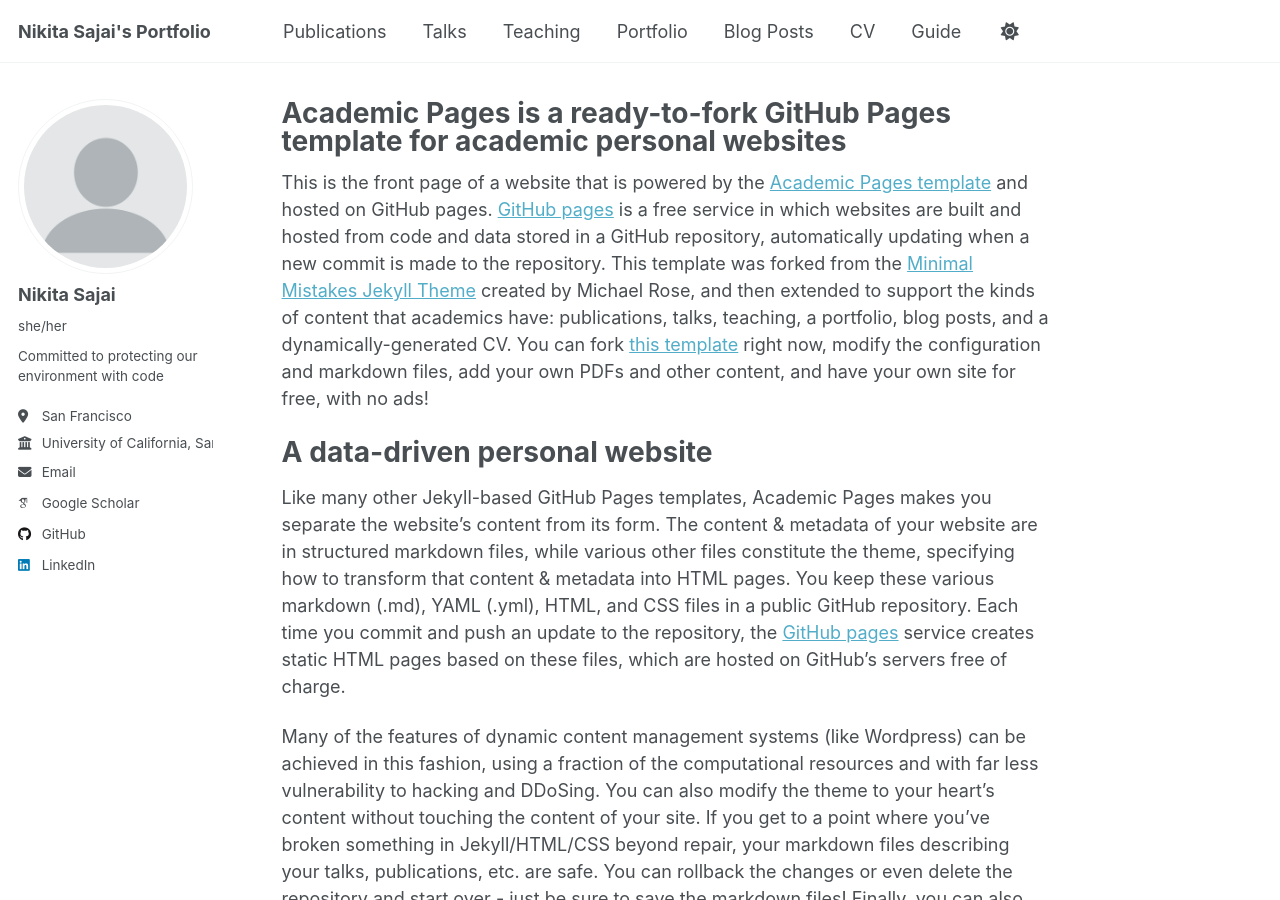
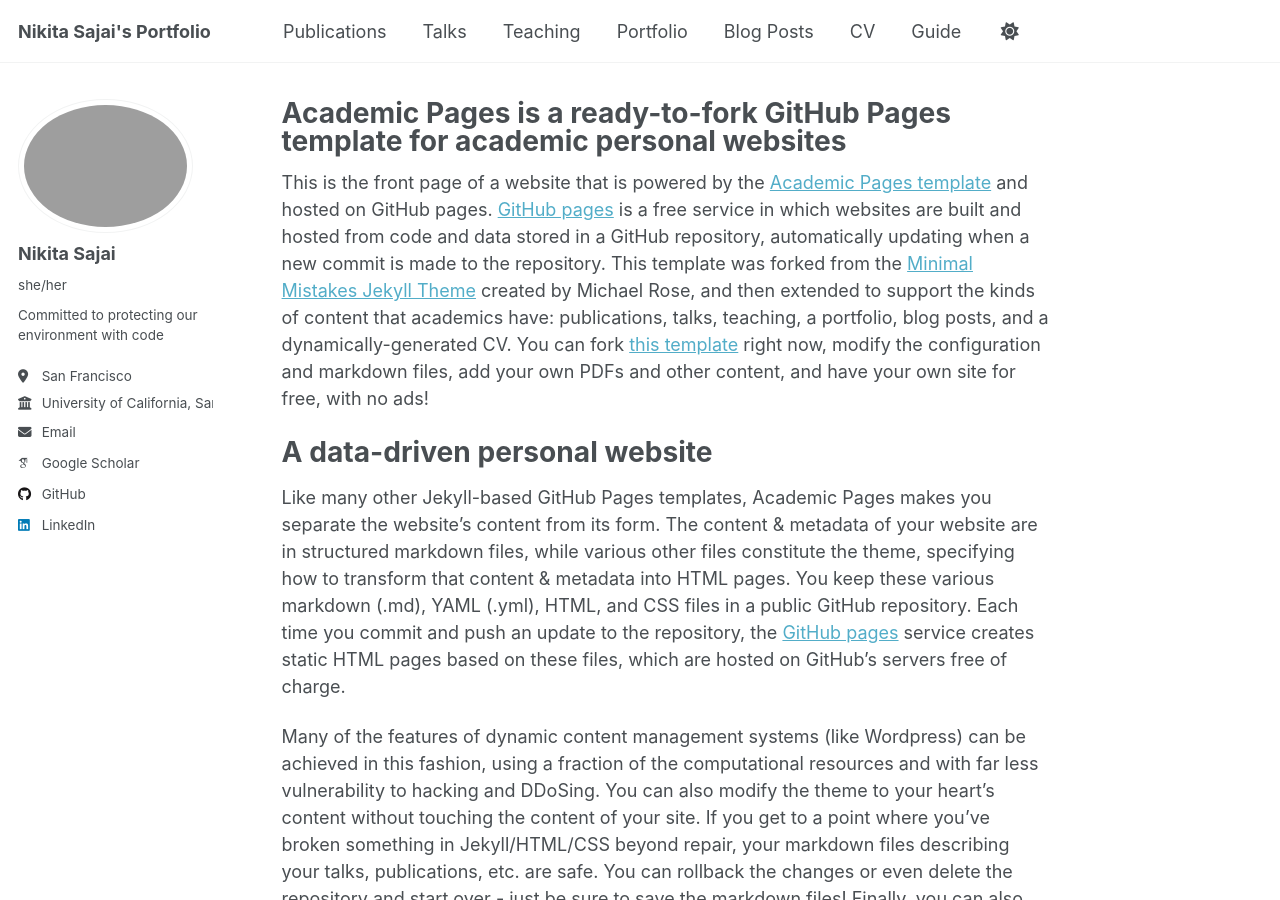
Before and after one commit to 16nikita/16nikita.github.io, a Jekyll site: the page built from _pages/about.md, in a window 1280 px wide and 900 px high. Built offline with Jekyll 4.4.1, drawn with Linux system fonts in a browser that asks for light colours; some web fonts are replaced.

Commit message:
config updates

```diff
--- a/_config.yml
+++ b/_config.yml
@@ -22,7 +22,7 @@
 #               Additional customization can be done by editing /_includes/author-profile.html
 author:
   # Biographic information
-  avatar           : "profile.png"
+  avatar           : "Nikita_Sajai.jpg"
   name             : "Nikita Sajai"
   pronouns         : "she/her"
   bio              : "Committed to protecting our environment with code"
```
Also changed, not shown: 2 other files.
